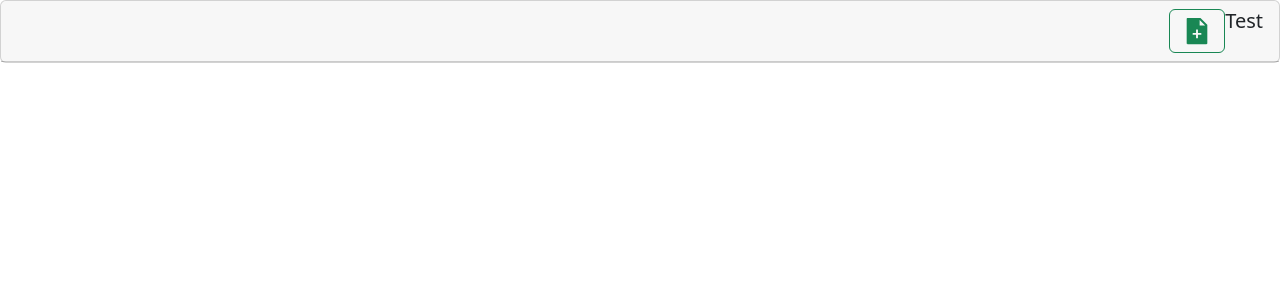
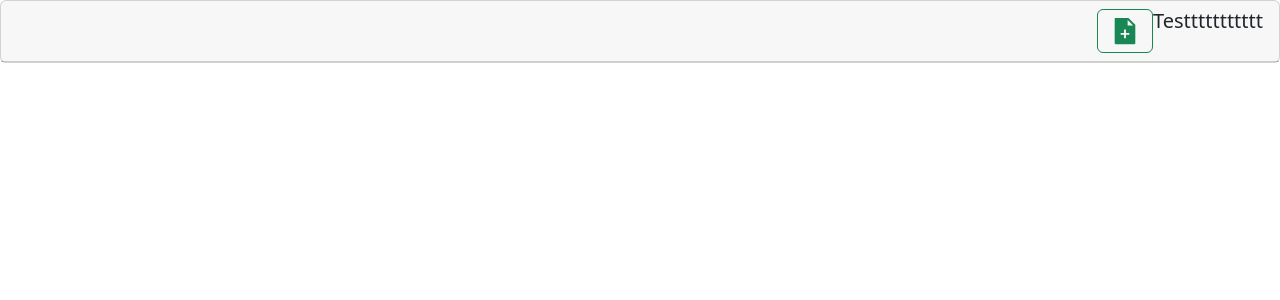
Before and after one commit to merul99/testing, a React (Create React App) app: page /educationInfo in a window 1280 px wide. Shown: the top 300 px of the page. Built offline with nearby package versions, Linux system fonts and the light colour scheme.

Commit message:
first commit from dev branch

```diff
--- a/src/forms/educationForm.jsx
+++ b/src/forms/educationForm.jsx
@@ -17,7 +17,7 @@ const EducationForm = ({ formTitle }) => {
                         <AiFillFileAdd style={{ width: "30px", height: "30px", cursor: "pointer" }} />
                     </button>
                 </div>
-                <h5>Test</h5>
+                <h5>Testtttttttttt</h5>
             </Card.Header>
         </Card>
     )
```
